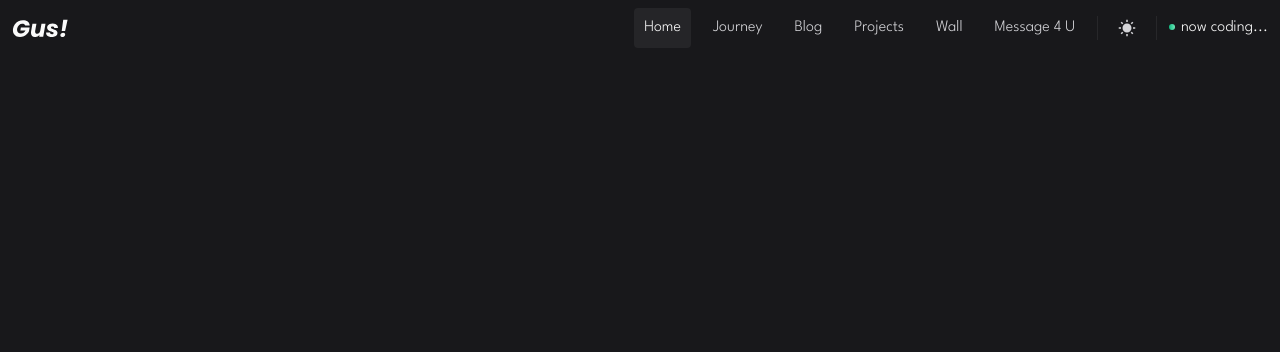
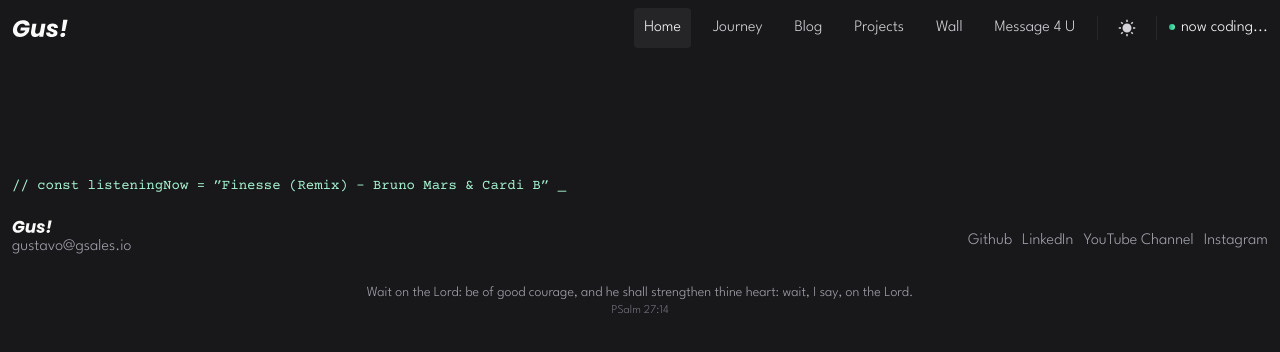
Before and after one commit to guscsales/gsales.io, a Next.js app: page / in a window 1280 px wide. Shown: the top 352 px of the page. Built offline with nearby package versions, Linux system fonts and the light colour scheme.

Commit message:
feat: footer + container

```diff
--- a/src/app/layout.tsx
+++ b/src/app/layout.tsx
@@ -1,6 +1,8 @@
 import fonts from '@/libs/ui/core/fonts';
 import type { Metadata } from 'next';
 import MainHeader from '@/common/components/main-header';
+import MainFooter from '@/common/components/main-footer';
+
 import '@/common/styles/globals.css';
 
 export const metadata: Metadata = {
@@ -18,6 +20,7 @@ export default async function RootLayout({
       <body className={`dark ${fonts.className} pt-14`}>
         <MainHeader />
         <main>{children}</main>
+        <MainFooter />
       </body>
     </html>
   );
--- /dev/null
+++ b/src/common/components/main-footer/index.tsx
@@ -0,0 +1,88 @@
+import Logo from '@/common/components/logo';
+import Text from '@/libs/ui/components/text';
+import Link from 'next/link';
+
+export default function MainFooter() {
+  return (
+    <footer className="grid gap-6 py-2 px-3 mt-28 mb-10 container">
+      <Text className="font-code font-normal text-sm text-emerald-700 dark:text-emerald-200">
+        {'// const listeningNow = ”Finesse (Remix) - Bruno Mars & Cardi B” _'}
+      </Text>
+
+      <div className="flex flex-col gap-4 lg:flex-row lg:justify-between items-center">
+        <div className="flex flex-col items-center lg:items-start">
+          <Logo className="w-10" />
+          <Link href="mailto:gustavo@gsales.io">
+            <Text
+              as="span"
+              className="font-light text-zinc-500 dark:text-zinc-400 transition-base hover:text-zinc-900 hover:dark:text-zinc-50"
+            >
+              gustavo@gsales.io
+            </Text>
+          </Link>
+        </div>
+
+        <nav className="flex gap-2.5">
+          <Link
+            href="https://github.com/guscsales"
+            target="_blank"
+            rel="noopener noreferrer"
+          >
+            <Text
+              as="span"
+              className="font-light text-zinc-500 dark:text-zinc-400 transition-base hover:text-zinc-900 hover:dark:text-zinc-50"
+            >
+              Github
+            </Text>
+          </Link>
+          <Link
+            href="https://linkedin.com/in/guscsales"
+            target="_blank"
+            rel="noopener noreferrer"
+          >
+            <Text
+              as="span"
+              className="font-light text-zinc-500 dark:text-zinc-400 transition-base hover:text-zinc-900 hover:dark:text-zinc-50"
+            >
+              LinkedIn
+            </Text>
+          </Link>
+          <Link
+            href="https://www.youtube.com/channel/UCQmw7Ty7UN8i7_dan_uKNfQ"
+            target="_blank"
+            rel="noopener noreferrer"
+          >
+            <Text
+              as="span"
+              className="font-light text-zinc-500 dark:text-zinc-400 transition-base hover:text-zinc-900 hover:dark:text-zinc-50"
+            >
+              YouTube Channel
+            </Text>
+          </Link>
+          <Link
+            href="https://instagram.com/guscsales"
+            target="_blank"
+            rel="noopener noreferrer"
+          >
+            <Text
+              as="span"
+              className="font-light text-zinc-500 dark:text-zinc-400 transition-base hover:text-zinc-900 hover:dark:text-zinc-50"
+            >
+              Instagram
+            </Text>
+          </Link>
+        </nav>
+      </div>
+
+      <div className="flex flex-col items-center">
+        <Text className="text-sm font-light text-zinc-500 dark:text-zinc-400 text-center">
+          Wait on the Lord: be of good courage, and he shall strengthen thine
+          heart: wait, I say, on the Lord.
+        </Text>
+        <Text className="text-xs font-light text-zinc-500 text-center">
+          PSalm 27:14
+        </Text>
+      </div>
+    </footer>
+  );
+}
--- a/src/common/components/main-header/index.tsx
+++ b/src/common/components/main-header/index.tsx
@@ -4,10 +4,12 @@ import MainNavMobile from '@/common/components/main-nav-mobile';
 
 export default function MainHeader() {
   return (
-    <header className="flex justify-between items-center py-2 px-3 fixed top-0 left-0 z-0 w-full">
-      <Logo className="w-14" />
-      <MainNavMobile />
-      <MainNavDesktop />
+    <header className="fixed top-0 left-0 z-0 w-full">
+      <div className="flex justify-between items-center container py-2 px-3">
+        <Logo className="w-14" />
+        <MainNavMobile />
+        <MainNavDesktop />
+      </div>
     </header>
   );
 }
--- a/src/common/components/main-nav-mobile/main-nav-mobile-content.tsx
+++ b/src/common/components/main-nav-mobile/main-nav-mobile-content.tsx
@@ -65,32 +65,32 @@ export default function MainNavMobileContent({
                     <ButtonTransparent
                       as="span"
                       status="active"
-                      className="text-left"
+                      className="justify-start"
                     >
                       Home
                     </ButtonTransparent>
                   </Link>
                   <Link href="/journey">
-                    <ButtonTransparent as="span" className="text-left">
+                    <ButtonTransparent as="span" className="justify-start">
                       Journey
                     </ButtonTransparent>
                   </Link>
                   <Link href="/blog">
-                    <ButtonTransparent as="span" className="text-left">
+                    <ButtonTransparent as="span" className="justify-start">
                       Blog
                     </ButtonTransparent>
                   </Link>
                   <Link href="/projects">
-                    <ButtonTransparent as="span" className="text-left">
+                    <ButtonTransparent as="span" className="justify-start">
                       Projects
                     </ButtonTransparent>
                   </Link>
                   <Link href="/wall">
-                    <ButtonTransparent as="span" className="text-left">
+                    <ButtonTransparent as="span" className="justify-start">
                       Wall
                     </ButtonTransparent>
                   </Link>
-                  <ButtonTransparent className="text-left">
+                  <ButtonTransparent className="justify-start">
                     Message 4 U
                   </ButtonTransparent>
                 </div>
@@ -115,8 +115,8 @@ export default function MainNavMobileContent({
                   <RiSunFill className="-mt-1" /> Theme
                 </Text>
                 <div className="grid grid-flow-col gap-1">
+                  <ButtonTransparent>Light</ButtonTransparent>
                   <ButtonTransparent>Dark</ButtonTransparent>
-                  <ButtonTransparent>Light</ButtonTransparent>
                   <ButtonTransparent>System</ButtonTransparent>
                 </div>
               </div>
--- a/src/libs/ui/components/button-transparent/index.tsx
+++ b/src/libs/ui/components/button-transparent/index.tsx
@@ -20,7 +20,7 @@ const ButtonTransparent = React.forwardRef(
   ) => {
     const { base } = tv({
       slots: {
-        base: 'flex cursor-pointer p-1 px-2.5 lg:py-2 font-light text-zinc-700 dark:text-zinc-300 hover:text-zinc-900 hover:dark:text-zinc-50 hover:bg-zinc-900/[.06] hover:dark:bg-zinc-50/[.06] transition-base rounded',
+        base: 'flex justify-center items-center cursor-pointer p-1 px-2.5 lg:py-2 font-light text-zinc-700 dark:text-zinc-300 hover:text-zinc-900 hover:dark:text-zinc-50 hover:bg-zinc-900/[.06] hover:dark:bg-zinc-50/[.06] transition-base rounded',
       },
       variants: {
         status: {
--- a/src/libs/ui/core/fonts.ts
+++ b/src/libs/ui/core/fonts.ts
@@ -13,7 +13,7 @@ const blast = Space_Mono({
 const code = Courier_Prime({
   variable: '--font-code',
   subsets: ['latin'],
-  weight: ['700'],
+  weight: ['400', '700'],
 });
 
 const fonts = {
--- a/tailwind.config.js
+++ b/tailwind.config.js
@@ -12,6 +12,13 @@ module.exports = withTV({
   jit: true,
   darkMode: 'class',
   theme: {
+    container: {
+      center: true,
+      padding: {
+        DEFAULT: '0.5rem',
+        lg: '0.75rem',
+      },
+    },
     extend: {
       fontFamily: {
         sans: ['var(--font-main)'],
```
